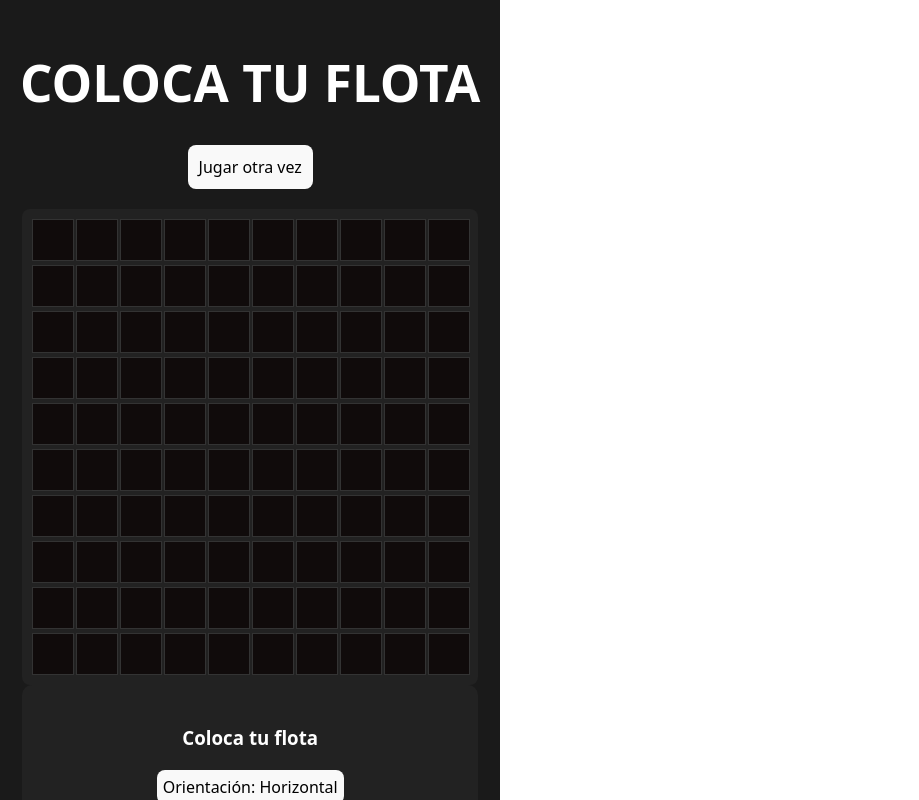
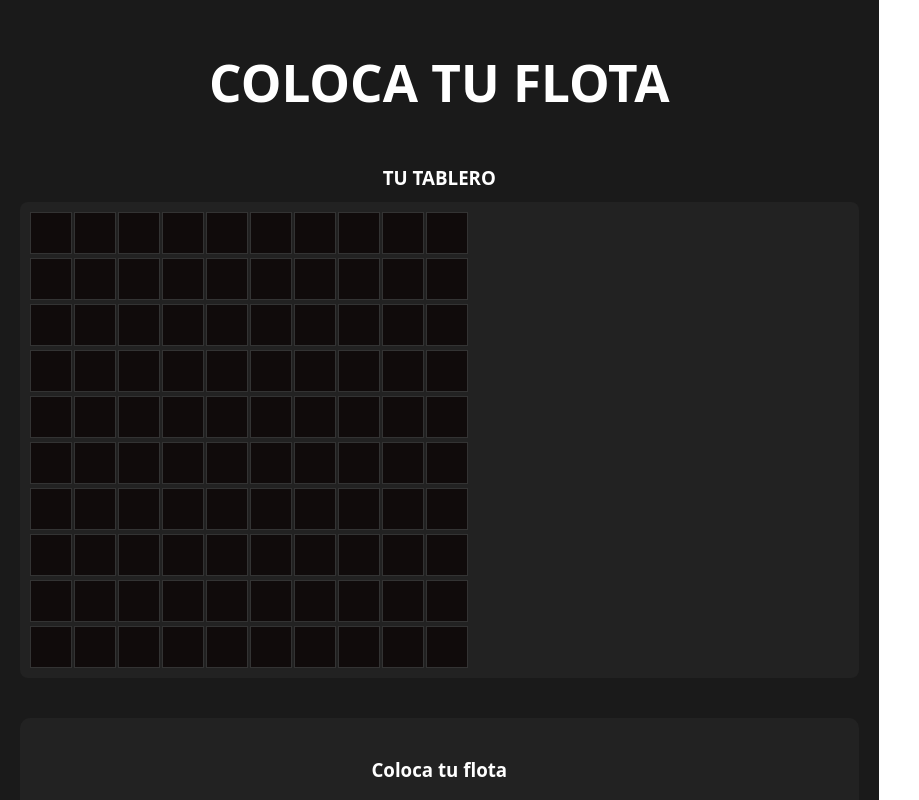
Before and after one commit to UNIZAR-30226-2026-13/Frontend, a React (Vite) app: page / in a window 1280 px wide. Shown: the top 800 px of the page, without its empty margins (0-919 px from the left). Built offline with nearby package versions, Linux system fonts and the light colour scheme.

Commit message:
Mejora diseño colocaicón barcos y mi tablero más pequeño

```diff
--- a/src/App.jsx
+++ b/src/App.jsx
@@ -1,7 +1,7 @@
 import { useState, useEffect } from 'react';
 import Tablero from './components/tablero';
 import Barcos from './components/barcos';
-import { TABLEROS, ESTADOS_CASILLAS } from './constants/configuracion';
+import { BARCOS, TABLEROS, ESTADOS_CASILLAS } from './constants/configuracion';
 
 // Usamos el valor del configuracion.js
 const TAM = TABLEROS.ESTANDAR_TAM;
@@ -9,6 +9,43 @@ const TAM = TABLEROS.ESTANDAR_TAM;
 //Crear mapa
 const generarTabVacio = () => {
   return Array(TAM).fill(null).map(() => Array(TAM).fill(ESTADOS_CASILLAS.VACIO));
+};
+
+const generarTableroIA = () => {
+  let nuevoTablero = Array(TAM).fill(null).map(() => Array(TAM).fill(ESTADOS_CASILLAS.VACIO));
+
+  // Recorremos los tipos de barcos definidos en configuracion.js
+  Object.values(BARCOS).forEach(barcoConfig => {
+    // Colocamos la cantidad necesaria de cada barco (ej: 2 submarinos)
+    for (let i = 0; i < barcoConfig.cantidad; i++) {
+      let colocado = false;
+      while (!colocado) {
+        const orientacion = Math.random() > 0.5 ? 'H' : 'V';
+        const f = Math.floor(Math.random() * TAM);
+        const c = Math.floor(Math.random() * TAM);
+
+        // Validar si cabe y no choca
+        let cabe = true;
+        const celdas = [];
+        for (let j = 0; j < barcoConfig.tam; j++) {
+          const fD = orientacion === 'V' ? f + j : f;
+          const cD = orientacion === 'H' ? c + j : c;
+
+          if (fD >= TAM || cD >= TAM || nuevoTablero[fD][cD] !== ESTADOS_CASILLAS.VACIO) {
+            cabe = false;
+            break;
+          }
+          celdas.push([fD, cD]);
+        }
+
+        if (cabe) {
+          celdas.forEach(([fd, cd]) => nuevoTablero[fd][cd] = ESTADOS_CASILLAS.BARCO);
+          colocado = true;
+        }
+      }
+    }
+  });
+  return nuevoTablero;
 };
 
 function App() {
@@ -25,7 +62,7 @@ function App() {
   //Ver si alguno ha ganado
   const ganoYo = !enemigos.flat().includes(ESTADOS_CASILLAS.BARCO);
   const ganaIA = !mios.flat().includes(ESTADOS_CASILLAS.BARCO);
-  const fin = ganoYo || ganaIA;
+  const fin = fase === 'JUGANDO' && (ganoYo || ganaIA);
 
   // useEffect reacciona al cambo de turno
   useEffect(() => {
@@ -96,25 +133,55 @@ function App() {
     setBarcoSeleccionado(null);
   };
 
+  const empezarBatalla = () => {
+    const tableroEnemigoConBarcos = generarTableroIA();
+    Enemigos(tableroEnemigoConBarcos);
+    setFase('JUGANDO');
+  };
+
   return (
     <div style={{ textAlign: 'center',
     background: '#1a1a1a',
     color: 'white',
     minHeight: '100vh',
-    padding: '20px'
+    padding: '20px',
+    display: 'flex',
+    flexDirection: 'column',
+    alignItems: 'center'
     }}>
-      <h1>{fase === 'COLOCANDO' ? "COLOCA TU FLOTA" : (fin ? "FIN" : (turnoMio ? "TU TURNO" : "TURNO IA..."))}</h1>
+      <h1>{fase === 'COLOCANDO' ? "COLOCA TU FLOTA" : (fin ? "FIN DE PARTIDA" : (turnoMio ? "TU TURNO" : "TURNO IA..."))}</h1>
 
       {fin && <button onClick={() => window.location.reload()} style={{padding: '10px'}}>Jugar otra vez</button>}
 
-      <div style={{ display: 'flex',
+      <div style={{
+        display: 'flex',
+        flexDirection: fase === 'COLOCANDO' ? 'column' : 'row',
+        alignsItems: 'center',
         justifyContent: 'center',
-        gap: '50px',
-        marginTop: '20px'
+        gap: '40px',
+        transition: 'all 0.5s'
         }}>
-          <div>
+          <div style={{
+            transform: fase === 'JUGANDO' ? 'scale(0.8)' : 'scale(1)',
+            opacity: fase === 'JUGANDO' ? 0.7 : 1,
+            transition: 'all 0.5s'
+          }}>
+            <h3 style={{ marginBottom: '10px' }}>TU TABLERO</h3>
             <Tablero cuadricula={mios} alDisparar={colocarBarco} esIA={false} />
+            </div>
+            {fase === 'JUGANDO' && (
+              <div style={{
+                transform: 'scale(1.1)',
+                transition: 'all 0.5s',
+                boxShadow: turnoMio ? '0 0 20px #3b82f6' : 'none',
+                borderRadius: '8px',
+              }}>
+                <h3 style={{ marginBottom: '10px' }}>TABLERO ENEMIGO</h3>
+                <Tablero cuadricula={enemigos} alDisparar={disparar} esIA={true} />
+              </div>
+            )}
             {fase === 'COLOCANDO' && (
+              <>
                 <Barcos
                   barcoSeleccionado={barcoSeleccionado}
                   alSeleccionar={setBarcoSeleccionado}
@@ -122,17 +189,20 @@ function App() {
                   orientacion={orientacion}
                   alCambiarOrientacion={() => setOrientacion(orientacion === 'H' ? 'V' : 'H')}
                 />
-            )}
-          </div>
-          {fase === 'JUGANDO' && (
-            <Tablero cuadricula={enemigos} alDisparar={disparar} esIA={true} />
-          )}
-      </div>
-      {fase === 'COLOCANDO' && barcosColocados.length > 0 && (
-          <button onClick={() => setFase('JUGANDO')} style={{marginTop: '20px', padding: '10px 20px', cursor: 'pointer'}}>
+
+                {barcosColocados.length === Object.values(BARCOS).reduce((a, b) => a + b.cantidad, 0) && (
+                  <button
+                    onClick={empezarBatalla}
+                    style={{ marginTop: '30px', padding: '15px 40px', fontSize: '18px', cursor: 'pointer',
+                      background: '#10b981', color: 'white', border: 'none', borderRadius: '8px', fontWeight: 'bold'
+                    }}
+                  >
                     ¡EMPEZAR BATALLA!
                   </button>
                 )}
+              </>
+            )}
+          </div>
       </div>
   );
 }
--- a/src/components/barcos.jsx
+++ b/src/components/barcos.jsx
@@ -8,7 +8,7 @@ function Barcos({ barcoSeleccionado, alSeleccionar, barcosColocados, orientacion
         Orientación: {orientacion === 'H' ? 'Horizontal' : 'Vertical'}
       </button>
 
-      <div style={{ display: 'flex', flexDirection: 'column', gap: '10px' }}>
+      <div style={{ display: 'flex', flexDirection: 'row', gap: '10px' }}>
         {Object.values(BARCOS).map((barco) => {
           // Comprobar si ya hemos colocado todos los barcos de este tipo
           const cantidadColocada = barcosColocados.filter(b => b.id === barco.id).length;
```
Lines whose indentation alone changed are shown as unchanged.
